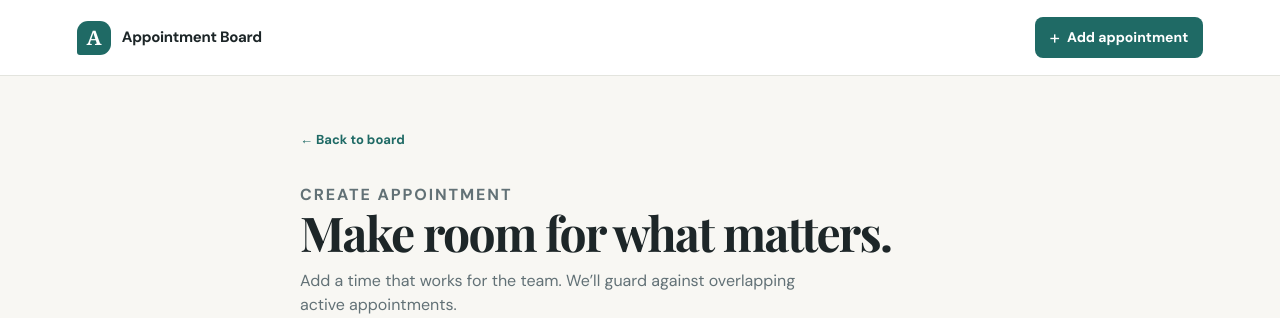
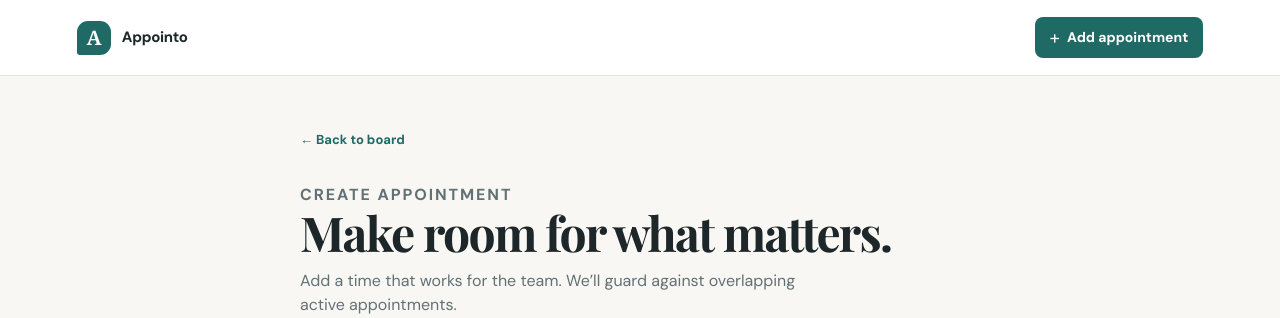
Before and after one commit to JAYESH745-cmd/Appointment-Assignment, a Flask app: page /appointments/new in a window 1280 px wide. Shown: the top 318 px of the page. Run offline with Flask 3, Linux system fonts and the light colour scheme.

Commit message:
Rename application to Appointo

```diff
--- a/app.py
+++ b/app.py
@@ -1,4 +1,4 @@
-"""Appointment Board — a compact Flask application for a small team."""
+"""Appointo — a compact scheduling application for a small team."""
 
 from __future__ import annotations
 
@@ -16,7 +16,7 @@ STATUSES = ("scheduled", "completed", "cancelled")
 def create_app(test_config: dict | None = None) -> Flask:
     app = Flask(__name__, instance_relative_config=True)
     app.config.from_mapping(
-        SECRET_KEY=os.environ.get("APPOINTMENT_BOARD_SECRET", "development-only-secret"),
+        SECRET_KEY=os.environ.get("APPOINTO_SECRET", "development-only-secret"),
         DATABASE=os.path.join(app.instance_path, "appointments.sqlite3"),
     )
     if test_config:
@@ -65,7 +65,7 @@ def create_app(test_config: dict | None = None) -> Flask:
                 [
                     (
                         "Design review",
-                        "Review the appointment-board user flow with the product team.",
+                        "Review the Appointo user flow with the product team.",
                         "2026-09-14",
                         "09:30",
                         "10:15",
--- a/templates/appointment_form.html
+++ b/templates/appointment_form.html
@@ -1,5 +1,5 @@
 {% extends "base.html" %}
-{% block title %}{{ mode }} appointment · Appointment Board{% endblock %}
+{% block title %}{{ mode }} appointment · Appointo{% endblock %}
 {% block content %}
   <section class="form-page">
     <a class="back-link" href="{{ url_for('board') }}">← Back to board</a>
--- a/templates/base.html
+++ b/templates/base.html
@@ -3,8 +3,8 @@
 <head>
   <meta charset="utf-8">
   <meta name="viewport" content="width=device-width, initial-scale=1">
-  <meta name="description" content="A simple appointment board for small teams">
-  <title>{% block title %}Appointment Board{% endblock %}</title>
+  <meta name="description" content="A simple scheduling board for small teams">
+  <title>{% block title %}Appointo{% endblock %}</title>
   <link rel="preconnect" href="https://fonts.googleapis.com">
   <link rel="preconnect" href="https://fonts.gstatic.com" crossorigin>
   <link href="https://fonts.googleapis.com/css2?family=DM+Sans:wght@400;500;600;700&family=Playfair+Display:wght@600;700&display=swap" rel="stylesheet">
@@ -12,9 +12,9 @@
 </head>
 <body>
   <header class="topbar">
-    <a class="brand" href="{{ url_for('board') }}" aria-label="Appointment Board home">
+    <a class="brand" href="{{ url_for('board') }}" aria-label="Appointo home">
       <span class="brand-mark" aria-hidden="true">A</span>
-      <span>Appointment Board</span>
+      <span>Appointo</span>
     </a>
     <a class="button button-primary" href="{{ url_for('new_appointment') }}"><span aria-hidden="true">+</span> Add appointment</a>
   </header>
--- a/templates/board.html
+++ b/templates/board.html
@@ -1,5 +1,5 @@
 {% extends "base.html" %}
-{% block title %}Appointment Board{% endblock %}
+{% block title %}Appointo{% endblock %}
 {% block content %}
   <section class="hero">
     <div>
```
Also changed, not shown: README.md.
